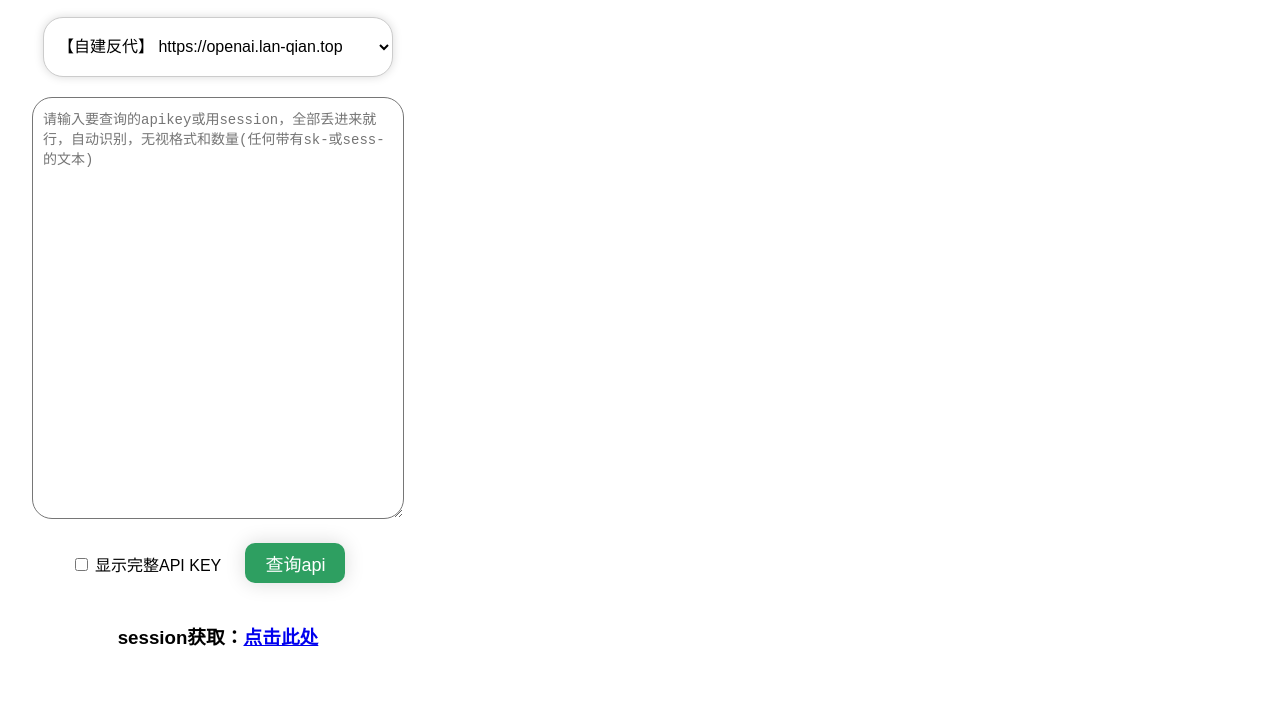
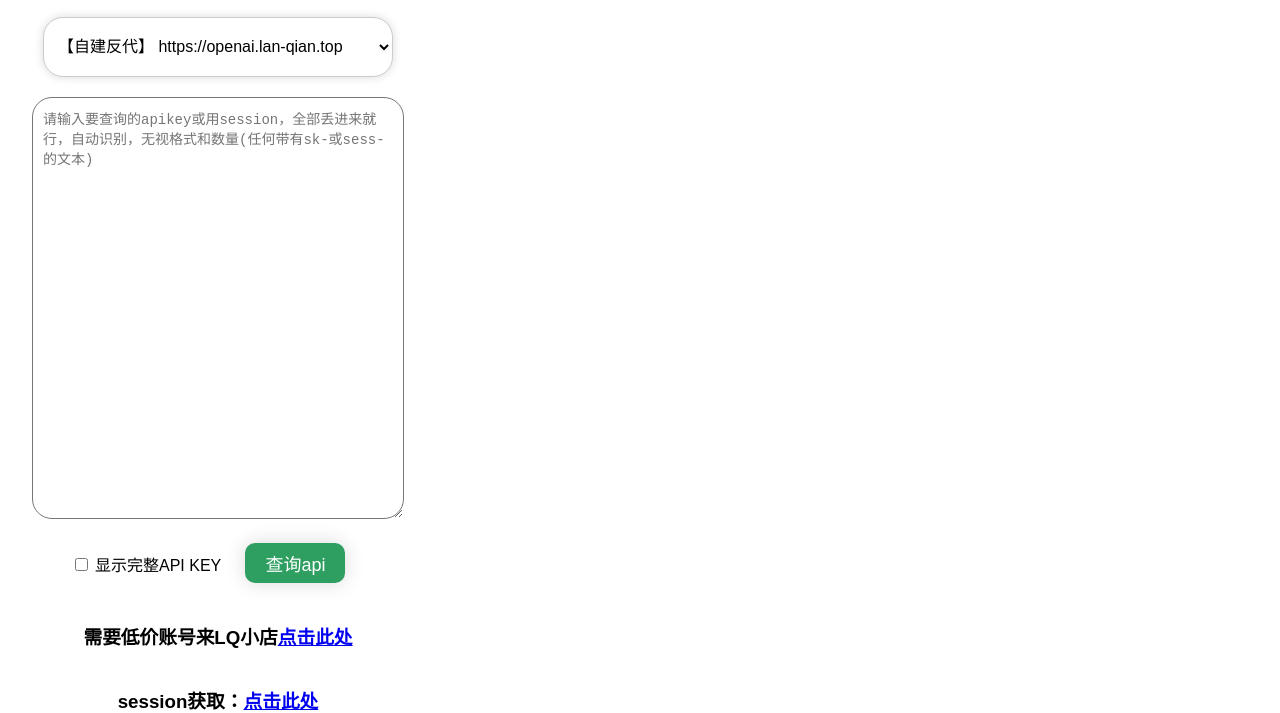
Before and after one commit to lanqian528/openaikey, a plain HTML site: page index.html in a window 1280 px wide. Shown: the part 139-852 px from the top of the page. Before the commit the page ends 816 px from the top, so only its background shows below. Drawn offline with Linux system fonts and the light colour scheme.

```diff
--- a/index.html
+++ b/index.html
@@ -30,7 +30,8 @@
         <button onclick="sendCurlRequests()">查询api</button>
       </div>
     </div>
-    <h3>session获取：<a href="https://openaiaccount.lan-qian.top">点击此处</a></h3>
+    <h3>需要低价账号来LQ小店<a href="https://fk.lqqq.ltd" target="_blank">点击此处</a></h3>
+    <h3>session获取：<a href="https://openaiaccount.lan-qian.top" target="_blank">点击此处</a></h3>
   </div>
   <div class="right">
     <div class="result-container">
```
